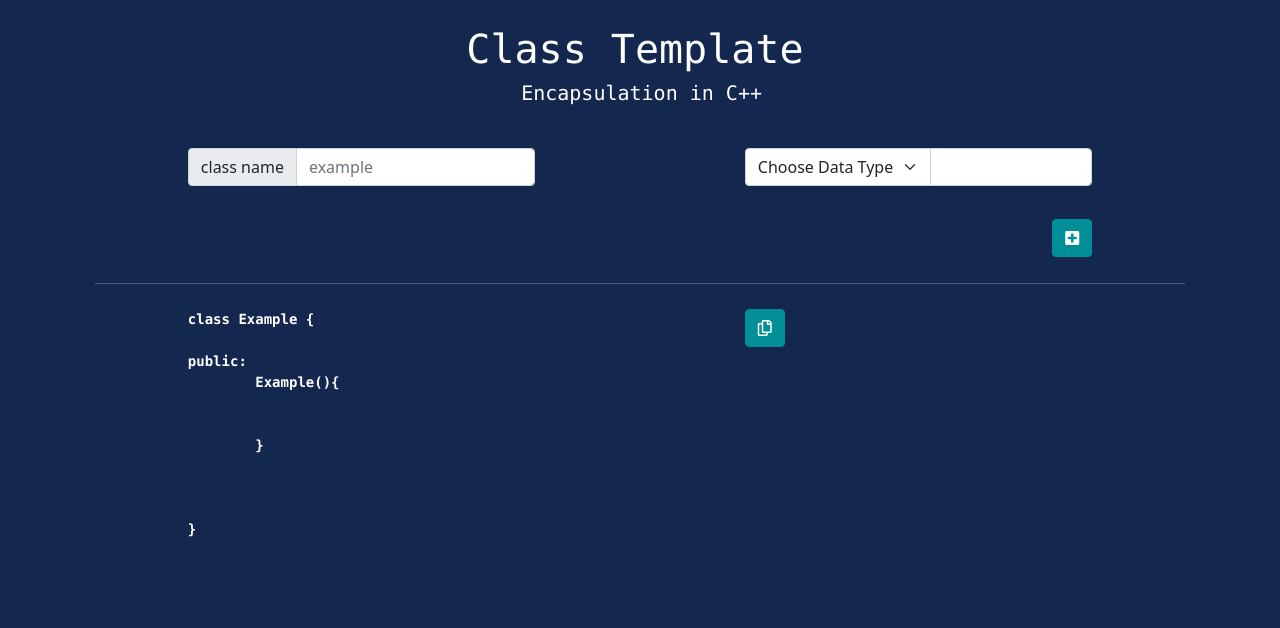
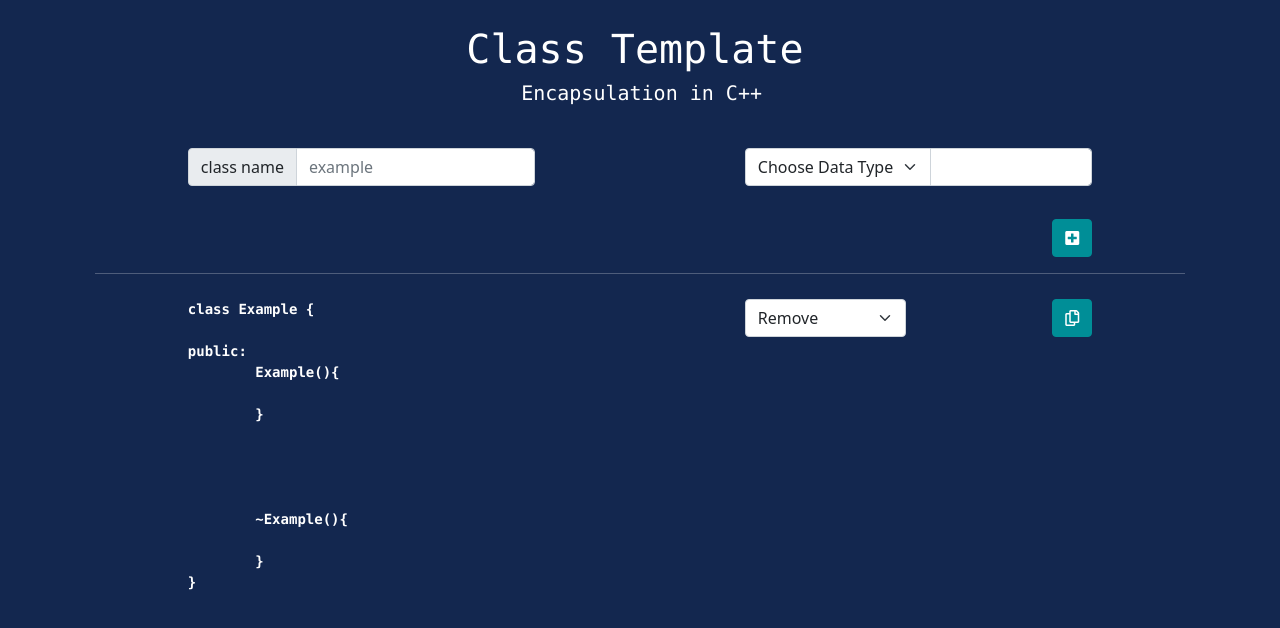
Before and after one commit to NabeelAhmed-090/Class_Template, a React (Create React App) app: page / in a window 1280 px wide. Shown: the top 628 px of the page. Built offline with nearby package versions, Linux system fonts and the light colour scheme.

Commit message:
Completed

```diff
--- a/package.json
+++ b/package.json
@@ -7,6 +7,7 @@
     "@testing-library/react": "^11.1.0",
     "@testing-library/user-event": "^12.1.10",
     "bootstrap": "^5.1.0",
+    "caniuse-lite": "^1.0.30001258",
     "react": "^17.0.2",
     "react-bootstrap": "^2.0.0-beta.6",
     "react-dom": "^17.0.2",
--- a/src/App.js
+++ b/src/App.js
@@ -1,6 +1,6 @@
 import React, { useState } from 'react'
 import { classCreator } from './functions'
-import { Button, InputGroup, FormControl, Container, Row, Col } from 'react-bootstrap'
+import { Button, InputGroup, FormControl, Form, Container, Row, Col } from 'react-bootstrap'
 import 'bootstrap/dist/css/bootstrap.min.css';
 import CustomInput from './components/CustomInput';
 import './App.css'
@@ -22,6 +22,20 @@ function App() {
     selection.removeAllRanges();
     selection.addRange(range);
     document.execCommand('copy')
+  }
+
+  const handleOnChange = (event) => {
+    var removed = event.target.value
+    var tempArray = datamembers.filter(x => {
+      if (x !== removed) {
+        return true;
+      }
+      else {
+        return false;
+      }
+    })
+    setDataMembers(tempArray)
+    document.getElementById("remove").value = "default"
   }
 
   return (
@@ -59,7 +73,8 @@ function App() {
           </Col>
         </ Row>
         <Row style={errorDivStyle}>
-          <Col md={7}></Col>
+          <Col md={1}></Col>
+          <Col md={4}></Col>
           <Col md={3}>
             {hasError === true ? <Error /> : ""}
           </Col>
@@ -72,17 +87,34 @@ function App() {
               <pre id="output"><b>{classCreator(className, datamembers)}</b></pre>
             </div>
           </Col>
-          <Col md={4}><Button style={ButtonStyle} onClick={copy_text}><i className="far fa-copy"></i></Button></Col>
+          <Col md={2}>
+            <Form.Select defaultValue="default" style={removeStyle} onChange={handleOnChange} id="remove" aria-label="Default select example">
+              <option value="default" disabled={true} hidden={true}>Remove</option>
+              {datamembers.map(x => {
+                return (
+                  <option key={x} value={x}>{x}</option>
+                )
+              })}
+            </Form.Select>
+          </Col>
+          <Col md={2}><Button style={ButtonStyle} onClick={copy_text}><i className="far fa-copy"></i></Button></Col>
         </Row>
       </Container>
     </div >
   );
 }
 
+const removeStyle = {
+  outline: "none",
+  boxShadow: "none",
+  float: "right"
+}
+
 const ButtonStyle = {
   backgroundColor: "#008E97",
   borderColor: "#008E97",
-  boxShadow: "none"
+  boxShadow: "none",
+  float: "right"
 }
 
 const outputDivStyle = {
@@ -95,7 +127,7 @@ const outputRowStyle = {
 }
 
 const errorDivStyle = {
-  marginTop: "10px"
+  marginTop: "0px"
 }
 
 const inputDivStyle = {
--- a/src/components/CustomInput.js
+++ b/src/components/CustomInput.js
@@ -10,7 +10,6 @@ const CustomInput = ({ setDataMembers, datamembers, setHasErrors }) => {
 
     //function to update states and clear the input fields
     const handleOnClick = () => {
-        console.log(type, name)
         if ((typeof (type) !== 'undefined' && typeof (name) !== 'undefined')
             && (type.length !== 0 && name.length !== 0)
             && type !== 'default') {
@@ -37,12 +36,12 @@ const CustomInput = ({ setDataMembers, datamembers, setHasErrors }) => {
     const handleNameChange = (event) => {
         name = event.target.value
     }
-
     return (
         <div>
+            <div>
                 <InputGroup className="mb-3">
-                <Form.Select id="type" style={inputStyles} defaultValue={type} onChange={handleTypeChange} aria-label="Default select example">
-                    <option value="default">Choose Data Type</option>
+                    <Form.Select defaultValue="default" id="type" style={inputStyles} onChange={handleTypeChange} aria-label="Default select example">
+                        <option value="default" disabled={true} hidden={true}>Choose Data Type</option>
                         <option value="int">int</option>
                         <option value="char">char</option>
                         <option value="string">string</option>
@@ -52,16 +51,19 @@ const CustomInput = ({ setDataMembers, datamembers, setHasErrors }) => {
                     </Form.Select>
                     <FormControl id="name" style={inputStyles} onChange={handleNameChange} aria-label="Text input with dropdown button" />
                 </InputGroup>
+            </div>
+            <div>
                 <Button style={buttonStyle} onClick={handleOnClick}>
                     <i className="fas fa-plus-square"></i>
                 </Button>
+            </div>
         </div>
     )
 }
 
 const inputStyles = {
     outline: "none",
-    boxShadow: "none"
+    boxShadow: "none",
 }
 
 const buttonStyle = {
@@ -70,7 +72,7 @@ const buttonStyle = {
     outline: "none",
     borderColor: "#008E97",
     boxShadow: "none",
-    float: "right"
+    float: "right",
 }
 
 export default CustomInput
--- a/src/functions.js
+++ b/src/functions.js
@@ -2,12 +2,48 @@ const capitalizeFirstLetter = (string) => {
     return string.charAt(0).toUpperCase() + string.slice(1);
 }
 
+const parameters = (dataMembers) => {
+    var length = dataMembers.length
+    var mainString = ''
+    mainString +=
+        `${dataMembers.map((x, index) => {
+            var retString = index + 1 === length ? `${x}` : `${x}`
+            return (
+                retString
+            )
+        }).join(', ')}`
+    return mainString
+}
+
+const destructor_creator = (className, dataMembers) => {
+    var filtered = dataMembers.filter(x => {
+        if (x.indexOf("*") !== -1) {
+            return true
+        }
+        else return false
+    })
+    var mainString = ``
+    mainString +=
+        `~${capitalizeFirstLetter(className)}(){
+            ${filtered.map(x => {
+            return (
+                `delete ${x.split(' ')[1]};`
+            )
+        }).join('\n            ')}
+        }`
+
+    return mainString
+}
 
 const contructor_creator = (className, dataMembers) => {
     var mainString =
-        `${capitalizeFirstLetter(className)}(){
-
-
+        `${capitalizeFirstLetter(className)}(${parameters(dataMembers)}){
+            ${dataMembers.map(x => {
+            var type = x.split(' ')
+            return (
+                `set${capitalizeFirstLetter(type[1])}(${type[1]});`
+            )
+        }).join('\n            ')}
         }`
     return mainString
 }
@@ -15,25 +51,40 @@ const contructor_creator = (className, dataMembers) => {
 const getter_creator = (type, data_member) => {
     var mainString =
         `  ${type} get${capitalizeFirstLetter(data_member)}(){
-              return ${data_member}
+              return ${data_member};
         }`
     return mainString
 }
 
-const setter_creator_pointers = (type, data_member) => {
+const setter_creator_pointers_char = (type, data_member) => {
     var mainString = ''
     var nullChar = ''
     nullChar = type === "char*" ? "NULL" : `${data_member}[length-1]`
     mainString +=
         `void set${capitalizeFirstLetter(data_member)}(${type} ${data_member},length){
             if(this.${data_member} == nullptr){
-                delete this.${data_member}
+                delete this.${data_member};
             }
             this.${data_member} = new ${type}[length];
             for(int i=0;i<length;i++){
                 this.${data_member}[i] = ${data_member}[i];
             }
-                this.${data_member}[length-1] = ${nullChar}
+                this.${data_member}[length-1] = ${nullChar};
+        }`
+    return mainString
+}
+
+const setter_creator_pointers_int = (type, data_member) => {
+    var mainString = ''
+    mainString +=
+        `void set${capitalizeFirstLetter(data_member)}(${type} ${data_member},length){
+            if(this.${data_member} == nullptr){
+                delete this.${data_member};
+            }
+            this.${data_member} = new ${type}[length];
+            for(int i=0;i<length;i++){
+                this.${data_member}[i] = ${data_member}[i];
+            }
         }`
     return mainString
 }
@@ -43,7 +94,7 @@ const setter_creator_normal = (type, data_member) => {
     var mainString = ''
     mainString +=
         `void set${capitalizeFirstLetter(data_member)}(${type} ${data_member}){
-            this.${data_member} = ${data_member}
+            this.${data_member} = ${data_member};
         }`
     return mainString
 }
@@ -66,14 +117,19 @@ public:
 
         ${dataMembers.map((x) => {
             var type = x.split(" ")
-            if (type[0].indexOf("*") !== -1) {
-                return setter_creator_pointers(type[0], type[1])
+            if (type[0].indexOf("char*") !== -1) {
+                return setter_creator_pointers_char(type[0], type[1])
+            }
+            else if (type[0].indexOf("int*") !== -1) {
+                return setter_creator_pointers_int(type[0], type[1])
             }
             else {
                 return setter_creator_normal(type[0], type[1])
             }
         }).join("\n        ")
         }
+
+        ${destructor_creator(classname, dataMembers)}
 }`
     return mainString
 }
```
Also changed, not shown: 2 other files (tests, documents, lock files or other folders). Lines whose indentation alone changed are shown as unchanged.
